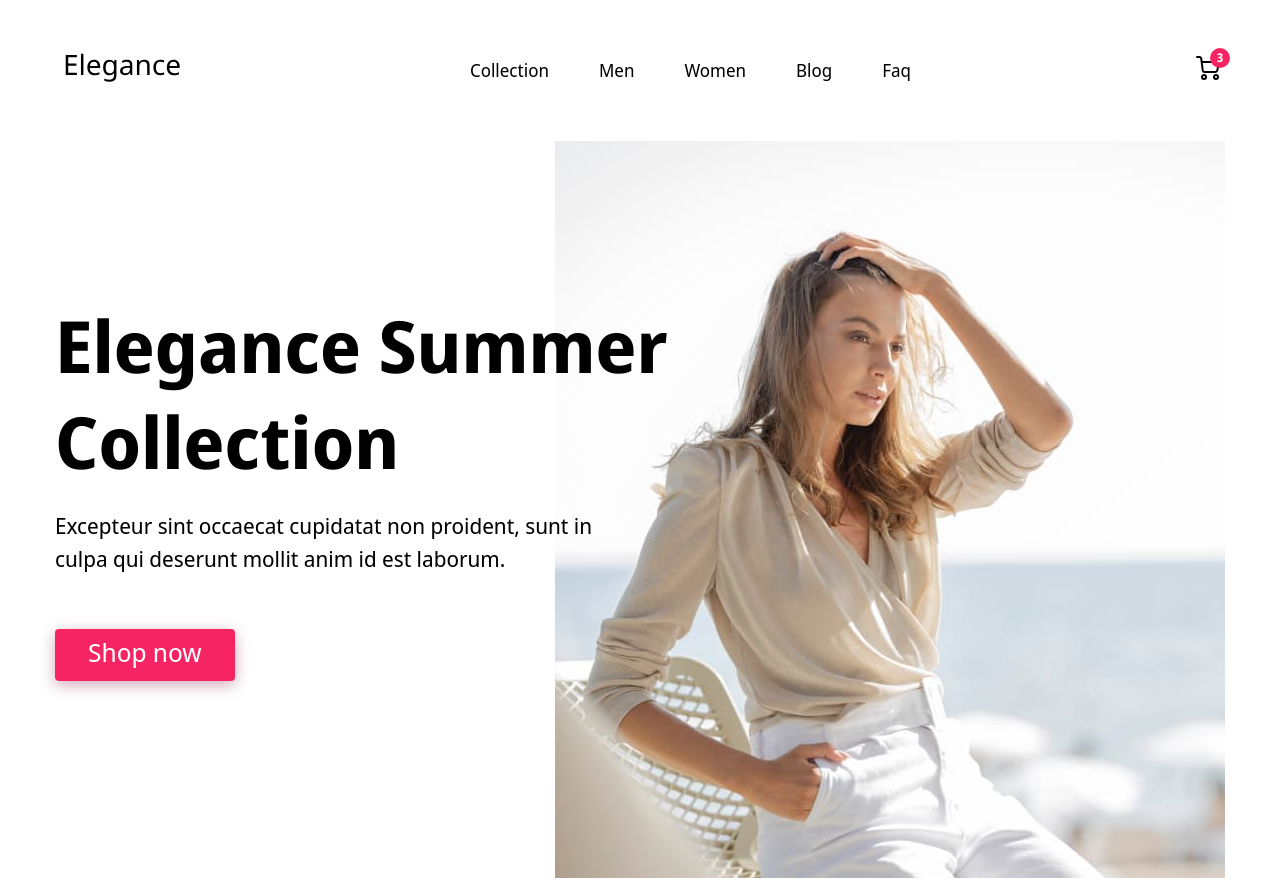
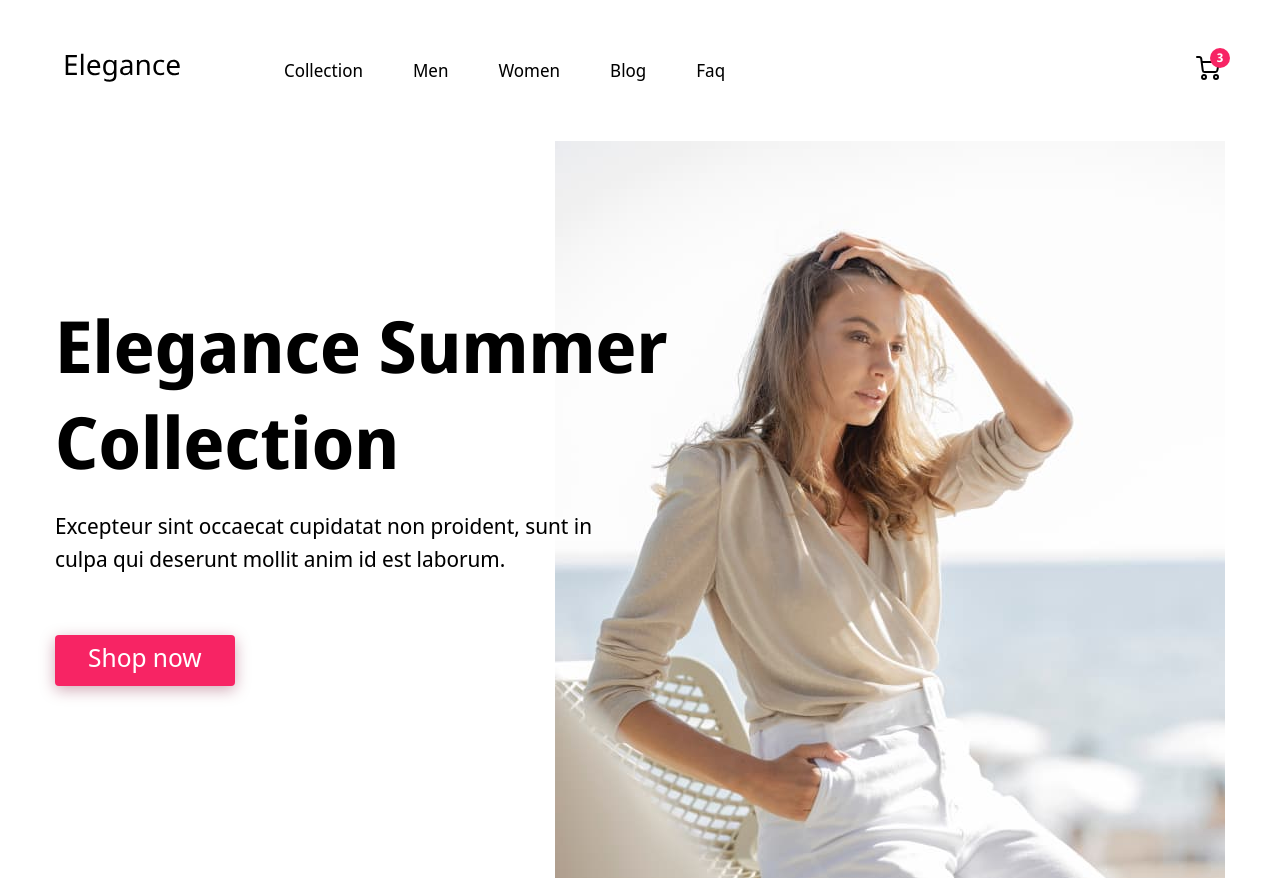
Before and after one commit to andreiadaew90/Elegance, a plain HTML site: page index.html in a window 1280 px wide. Drawn offline with Linux system fonts and the light colour scheme; files whose address does not match are found by name.

Commit message:
закончил хедер

```diff
--- a/css/main.css
+++ b/css/main.css
@@ -35,12 +35,14 @@ body{
 }
 .nav__row{
     display: flex;
-    justify-content: space-between;
+    justify-content: flex-start;
     align-items: center;
 }
 .nav__logo{
     padding: 10px;
     border-radius: 15px;
+    margin-right: 84px;
+
 }
 .nav__logo:hover{
     background-color: #E8E1D9;
@@ -49,6 +51,7 @@ body{
     list-style-type: none;
     padding: 0;
     display: flex;
+    margin-right: auto;
 }
 .nav__item:not(:last-child){
     margin-right:30px ;
@@ -85,6 +88,7 @@ body{
 }
 
 .link__buy{
+    display: inline-block;
     font-size: 26px;
     line-height: 35px;
     color: #ffffff;
@@ -93,9 +97,12 @@ body{
     border-radius: 4px;
     box-shadow: 0px 4px 15px rgba(123, 12, 46, 0.35);
     text-decoration: none;
+    transition:box-shadow 0.3s ease-in-out, background-color 0.3s ease-in-out;
+
 }
 .link__buy:hover{
     background-color: #96C6DD;
+    box-shadow: 0px 4px 35px rgba(71, 7, 27, 0.35);
 }
 
 .main__row__header{
```
